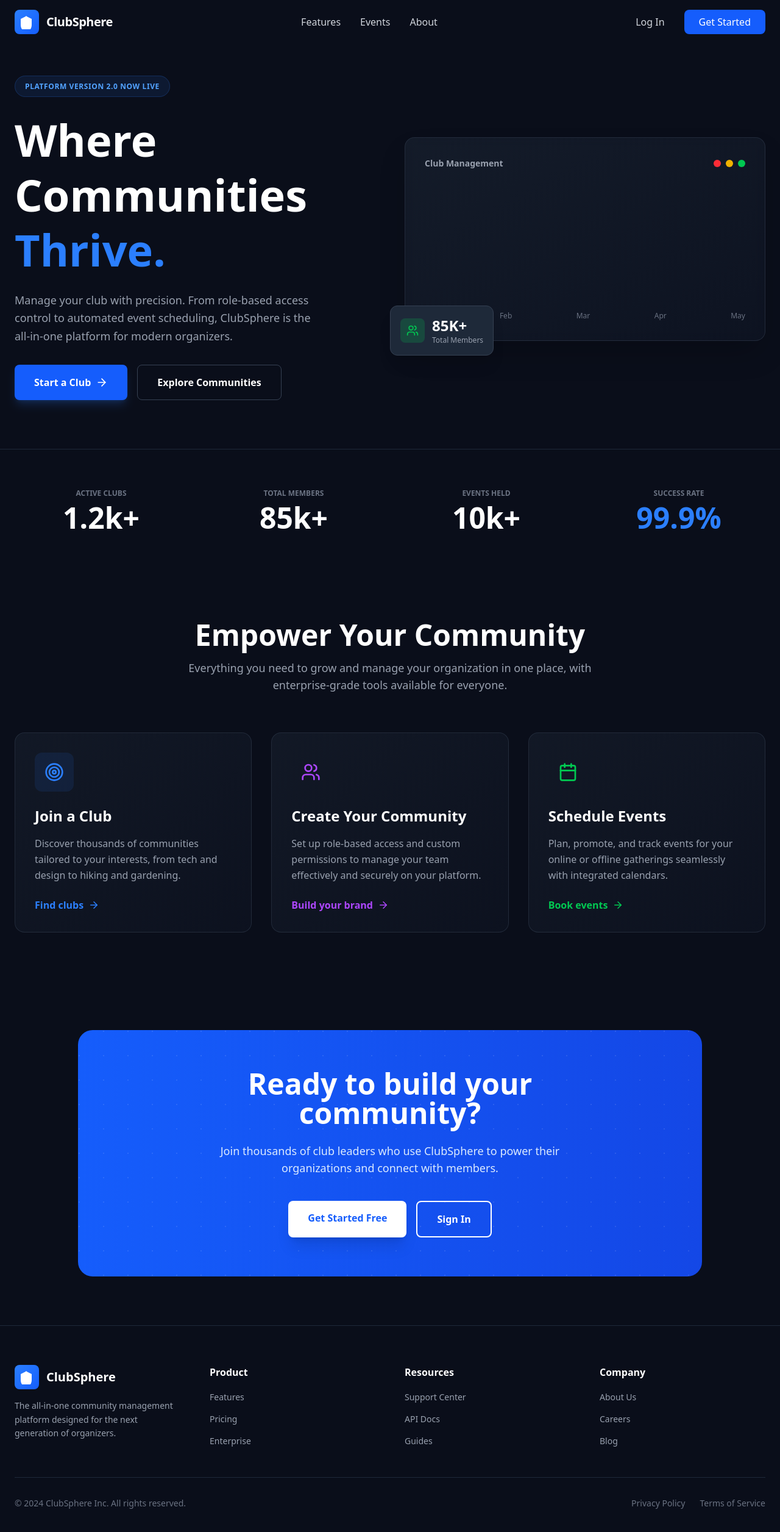
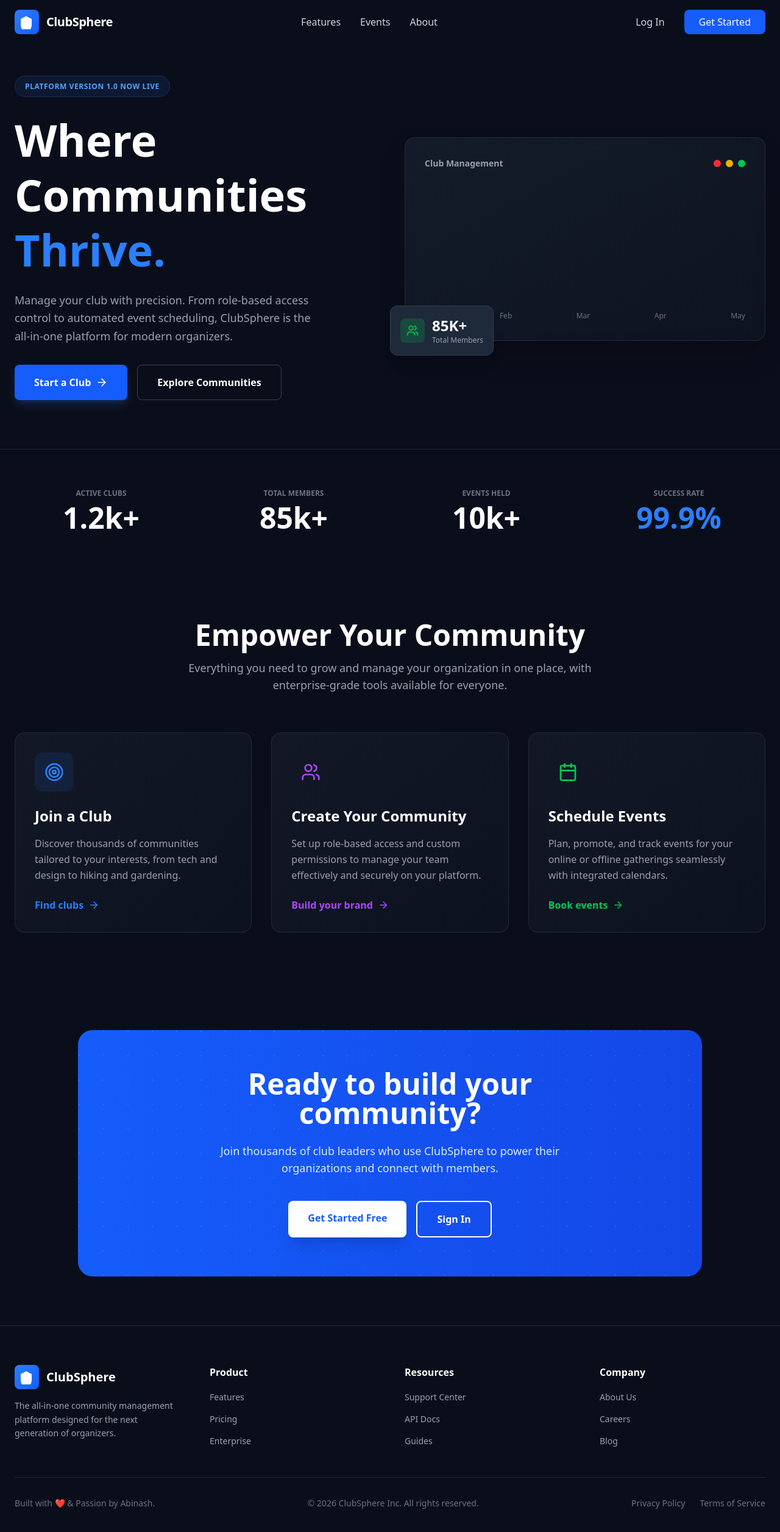
Before and after one commit to Abi-390/ClubSphere, a React app in the folder frontend/: page / in a window 1280 px wide. Shown: the top 2512 px of the page at 61% size. Built offline with nearby package versions, Linux system fonts and the light colour scheme; no server answers; the HTML template or start-up script is replaced by a standard one.

Commit message:
Updated landing page

```diff
--- a/frontend/src/pages/LandingPage.jsx
+++ b/frontend/src/pages/LandingPage.jsx
@@ -105,7 +105,7 @@ const LandingPage = () => {
             <div className="space-y-8 animate-slideInLeft">
               <div className="inline-block">
                 <span className="text-xs font-semibold tracking-wider text-blue-400 bg-blue-500/10 px-4 py-2 rounded-full border border-blue-500/20">
-                  PLATFORM VERSION 2.0 NOW LIVE
+                  PLATFORM VERSION 1.0 NOW LIVE
                 </span>
               </div>
 
@@ -353,8 +353,13 @@ const LandingPage = () => {
 
           {/* Bottom Bar */}
           <div className="pt-8 border-t border-gray-800 flex flex-col md:flex-row justify-between items-center gap-4">
+
+             <p className="text-gray-500 text-sm">
+              Built with ❤️ & Passion by Abinash.
+            </p>
+
             <p className="text-gray-500 text-sm">
-              © 2024 ClubSphere Inc. All rights reserved.
+              © 2026 ClubSphere Inc. All rights reserved.
             </p>
             <div className="flex gap-6">
               <a href="#" className="text-gray-500 hover:text-white transition-colors text-sm">
```
